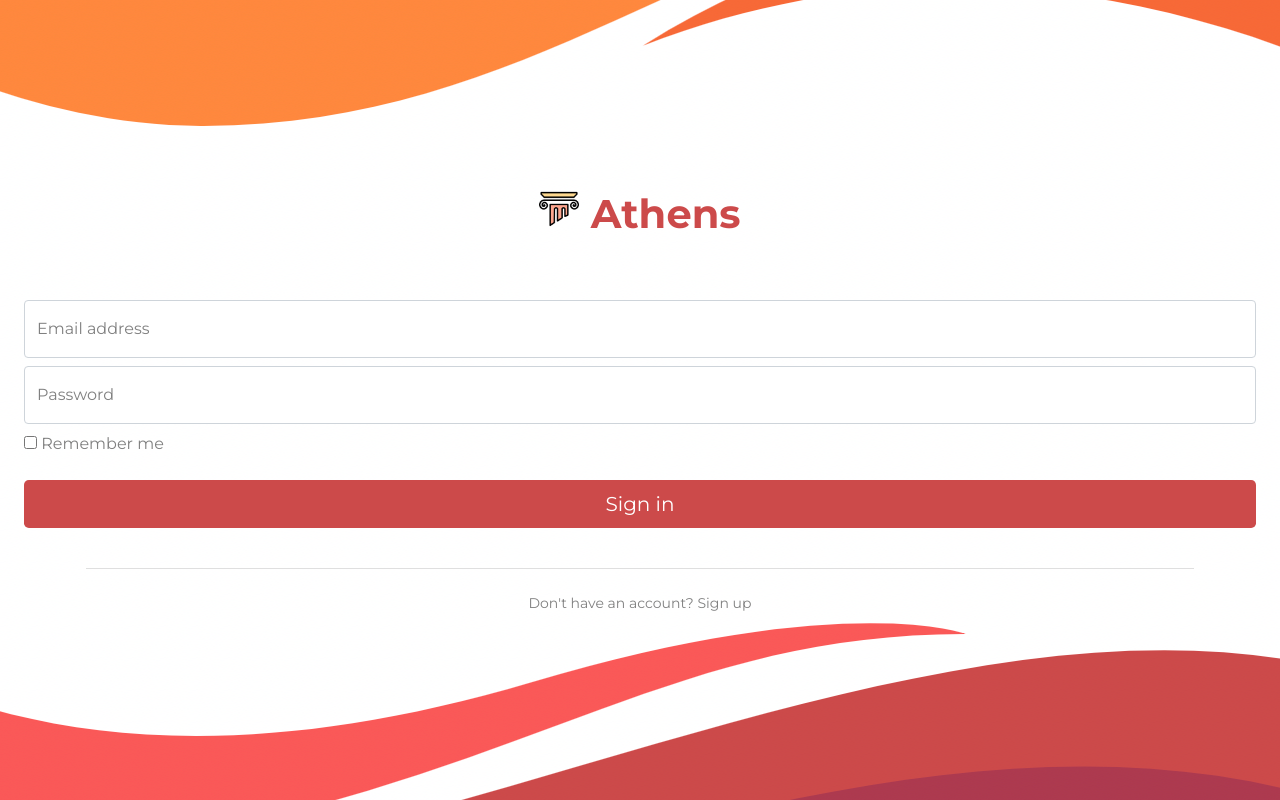
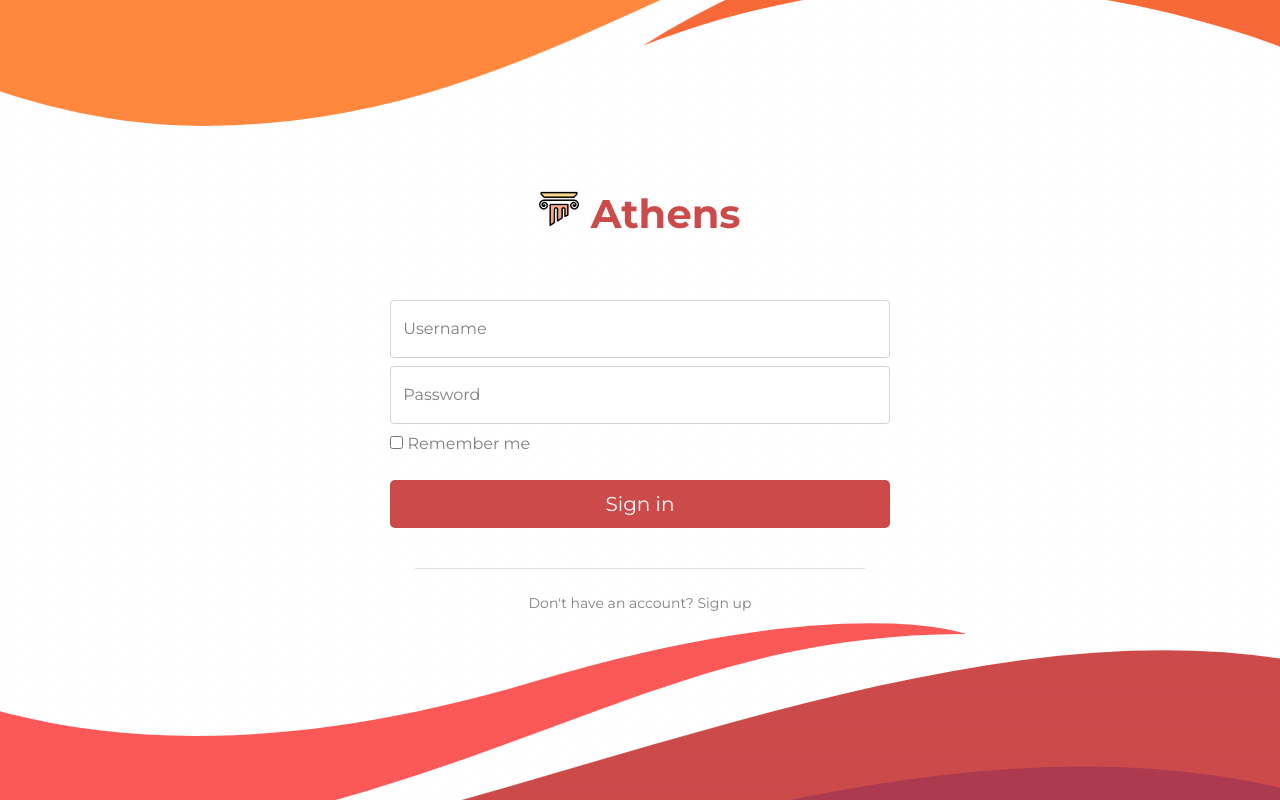
Before and after one commit to mohamidi/Athens, a Flask app: page /login in a window 1280 px wide. Run offline with Flask 2, Linux system fonts and the light colour scheme; some libraries are stand-ins or nearby versions.

Commit message:
Modifications to login

```diff
--- a/athens/static/css/style.css
+++ b/athens/static/css/style.css
@@ -97,6 +97,7 @@ html, body {
     font-family: 'Montserrat', sans-serif;
     background-image: url('../images/background.png');
     background-position: 60%;
+    overflow: hidden;
 }
 
 .form-signin {
--- a/athens/templates/login.html
+++ b/athens/templates/login.html
@@ -7,14 +7,15 @@
         <img src="static/images/logo.png" alt="" width="40" height="40" class="d-inline-block align-text-top">
         Athens
     </div>
-
     <div class="row">
         <main class="form-signin d-flex align-items-center justify-content-center">
             <form class="container-fluid justify-content-center my-auto w-100">
-
+            <div class="row">
+                <div class="col"></div>
+                <div class="col-lg-5 col-md-10 col-sm-10">
                     <div class="form-floating mb-2">
-                <input type="email" class="form-control" id="floatingInput" placeholder="name@example.com">
-                <label for="floatingInput">Email address</label>
+                        <input type="username" class="form-control" id="floatingInput" placeholder="Username">
+                        <label for="floatingInput">Username</label>
                     </div>
                     <div class="form-floating mb-2">
                         <input type="password" class="form-control" id="floatingPassword" placeholder="Password">
@@ -27,15 +28,16 @@
                         </label>
                     </div>
                     <button class="w-100 btn btn-lg mb-4" type="submit">Sign in</button>
-            <hr class="mb-4 mx-auto" size="3" width="90%">
+                    <hr class="mb-4 mx-auto" size="3" width="90%" >
                     <div class="text-center">
-                <a href="#">
-                    <p>Don't have an account? Sign up</p>
-                </a>
+                        <a href="#"><p>Don't have an account? Sign up</p></a>
+                    </div>
+                </div>
+                <div class="col"></div>
             </div>
             </form>
-
         </main>
+    </div>
 </div>
 
 {% endblock content %}
```
Also changed, not shown: athens/templates/index.html (+12 -3 lines). Lines whose indentation alone changed are shown as unchanged.
